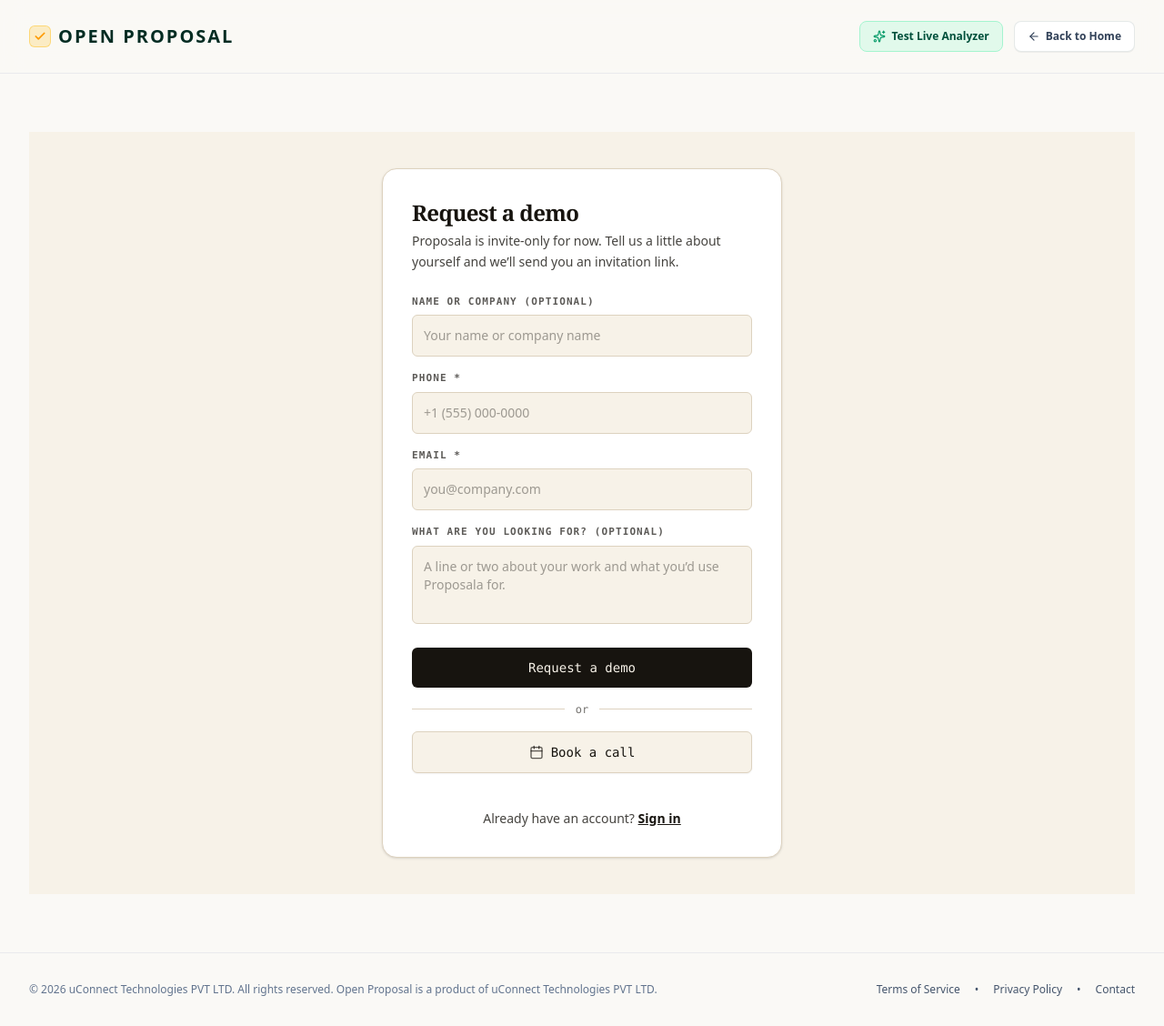
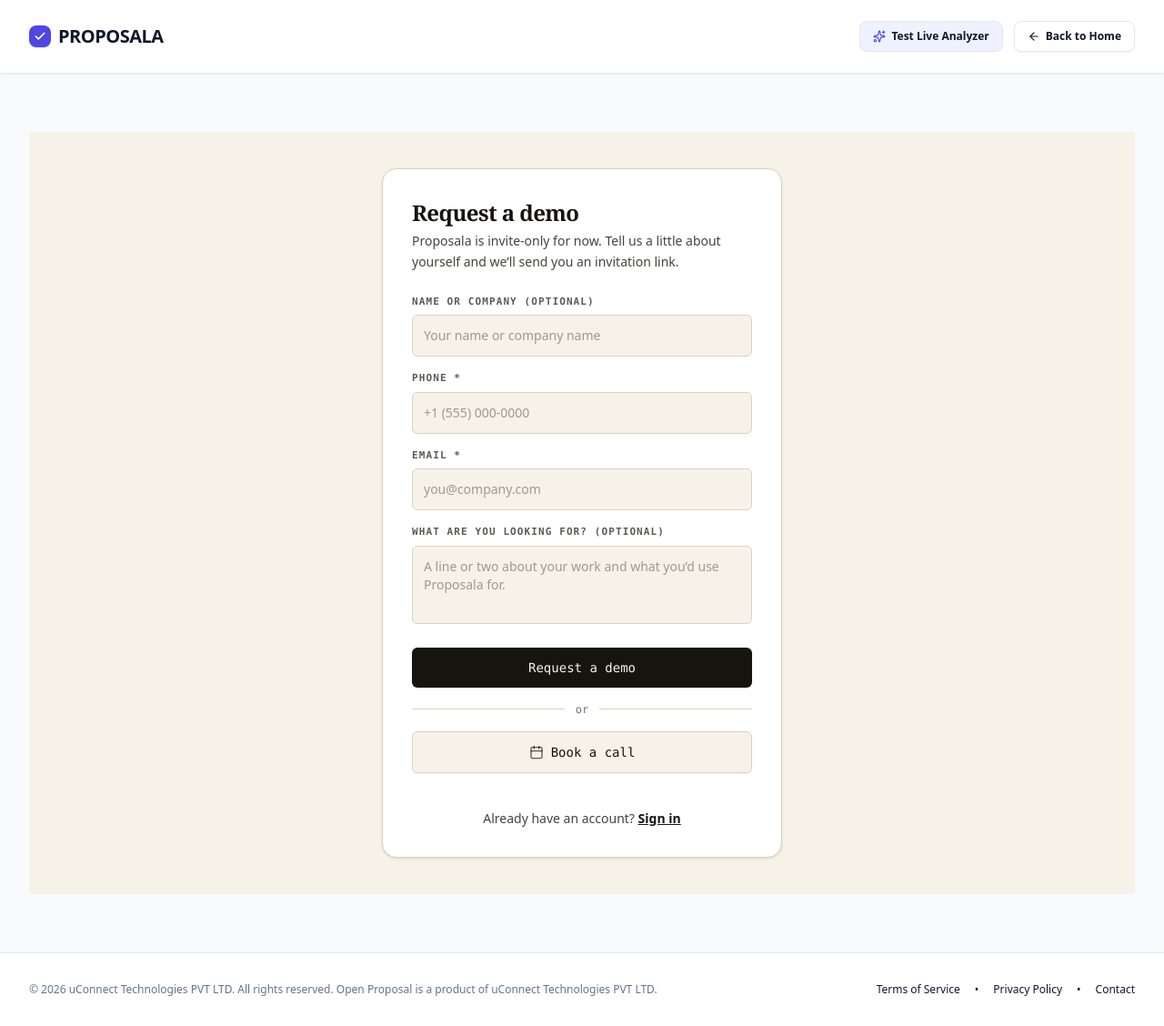
Before and after one commit to sikander5abbas9-stack/open-proposal, a React (Vite) app: page /request-access in a window 1280 px wide. Shown: the whole page at 91% size. Built offline with nearby package versions, Linux system fonts and the light colour scheme; no server answers; the database is empty; a web font is replaced by a local one.

Commit message:
Update files from zip upload

```diff
--- a/src/layouts/DemoLayout.tsx
+++ b/src/layouts/DemoLayout.tsx
@@ -4,19 +4,19 @@ import { Check, ArrowLeft, Sparkles } from 'lucide-react';
 
 export const DemoLayout: React.FC = () => {
   return (
-    <div className="min-h-screen bg-[#FAF9F6] text-[#022C22] font-sans antialiased flex flex-col justify-between selection:bg-emerald-600 selection:text-white">
+    <div className="min-h-screen bg-[#F8FAFC] text-[#0F172A] font-sans antialiased flex flex-col justify-between selection:bg-[#4F46E5] selection:text-white">
 
       {/* Simplified Header for Demo Page */}
-      <header className="bg-[#FAF9F6]/90 backdrop-blur-md border-b border-gray-200/80 sticky top-0 z-40">
+      <header className="bg-white/90 backdrop-blur-md border-b border-[#E2E8F0] sticky top-0 z-40 shadow-xs">
         <div className="max-w-7xl mx-auto px-4 sm:px-6 lg:px-8 h-16 sm:h-20 flex items-center justify-between">
 
           {/* Logo with Link back to Home */}
           <Link to="/" className="flex items-center gap-2 group focus:outline-none">
-            <div className="w-6 h-6 rounded-md bg-amber-400/20 border border-amber-400/40 flex items-center justify-center shrink-0">
-              <Check className="w-3.5 h-3.5 text-amber-500 stroke-[3]" />
+            <div className="w-6 h-6 rounded-lg bg-[#4F46E5] flex items-center justify-center shrink-0 shadow-xs">
+              <Check className="w-3.5 h-3.5 text-white stroke-[3]" />
             </div>
-            <span className="text-lg sm:text-xl font-bold tracking-widest text-[#022C22] uppercase font-sans">
-              OPEN PROPOSAL
+            <span className="text-lg sm:text-xl font-bold tracking-tight text-[#0F172A] uppercase font-sans">
+              PROPOSALA
             </span>
           </Link>
 
@@ -24,15 +24,15 @@ export const DemoLayout: React.FC = () => {
           <div className="flex items-center gap-3">
             <Link
               to="/analyzer"
-              className="hidden sm:inline-flex items-center gap-1.5 px-3.5 py-2 text-xs font-semibold text-emerald-900 bg-emerald-100/60 hover:bg-emerald-100 border border-emerald-200 rounded-lg transition-all"
+              className="hidden sm:inline-flex items-center gap-1.5 px-3.5 py-2 text-xs font-semibold text-[#0F172A] bg-[#EEF2FF] hover:bg-[#E0E7FF] border border-[#E2E8F0] rounded-lg transition-all"
             >
-              <Sparkles className="w-3.5 h-3.5 text-emerald-600" />
+              <Sparkles className="w-3.5 h-3.5 text-[#4F46E5]" />
               <span>Test Live Analyzer</span>
             </Link>
 
             <Link
               to="/"
-              className="inline-flex items-center gap-1.5 px-3.5 py-2 text-xs font-semibold text-slate-700 bg-white hover:bg-slate-100 border border-emerald-950/10 rounded-lg transition-all shadow-2xs"
+              className="inline-flex items-center gap-1.5 px-3.5 py-2 text-xs font-semibold text-[#0F172A] bg-white hover:bg-slate-50 border border-[#E2E8F0] rounded-lg transition-all shadow-xs"
             >
               <ArrowLeft className="w-3.5 h-3.5" />
               <span>Back to Home</span>
@@ -48,17 +48,17 @@ export const DemoLayout: React.FC = () => {
       </main>
 
       {/* Minimal Footer */}
-      <footer className="bg-[#FAF9F6] border-t border-gray-200/80 py-8 px-4 sm:px-6 lg:px-8 text-xs text-slate-500">
+      <footer className="bg-white border-t border-[#E2E8F0] py-8 px-4 sm:px-6 lg:px-8 text-xs text-[#64748B]">
         <div className="max-w-7xl mx-auto flex flex-col sm:flex-row items-center justify-between gap-4 text-center sm:text-left">
           <p>
             © 2026 uConnect Technologies PVT LTD. All rights reserved. Open Proposal is a product of uConnect Technologies PVT LTD.
           </p>
-          <div className="flex items-center gap-4 text-slate-600 font-medium">
-            <Link to="/terms" className="hover:text-emerald-800 transition-colors">Terms of Service</Link>
+          <div className="flex items-center gap-4 text-[#0F172A] font-medium">
+            <Link to="/terms" className="hover:text-[#4F46E5] transition-colors">Terms of Service</Link>
             <span>•</span>
-            <Link to="/privacy" className="hover:text-emerald-800 transition-colors">Privacy Policy</Link>
+            <Link to="/privacy" className="hover:text-[#4F46E5] transition-colors">Privacy Policy</Link>
             <span>•</span>
-            <Link to="/contact" className="hover:text-emerald-800 transition-colors">Contact</Link>
+            <Link to="/contact" className="hover:text-[#4F46E5] transition-colors">Contact</Link>
           </div>
         </div>
       </footer>
```
